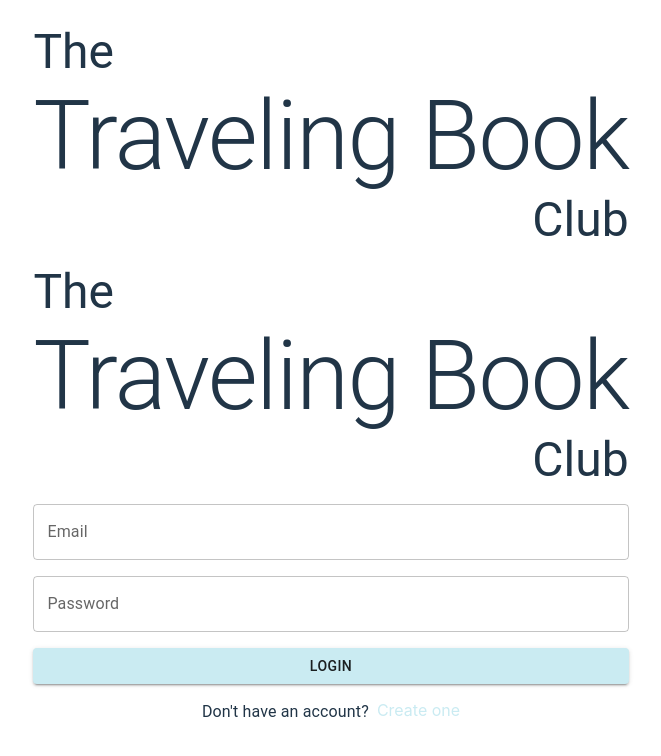
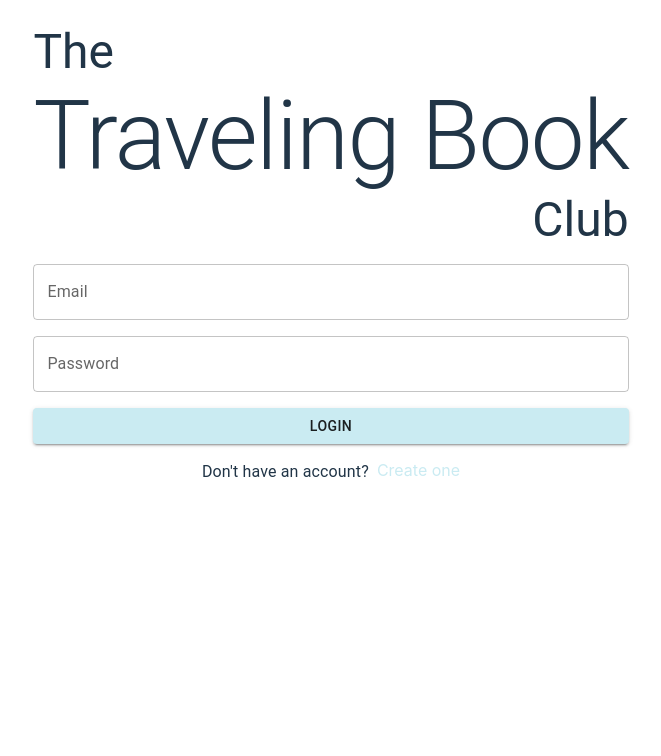
Before and after one commit to boldlygolearn/travelingBookClub, a React (Vite) app in the folder web-ui/: page / in a window 1280 px wide. Shown: the top 756 px of the page, without its empty margins (309-970 px from the left). Built offline with nearby package versions, Linux system fonts and the light colour scheme; the HTML template or start-up script is replaced by a standard one.

Commit message:
refactor: update component to use authenticateLayout (TBC-29)

```diff
--- a/web-ui/src/modules/login/login.tsx
+++ b/web-ui/src/modules/login/login.tsx
@@ -35,21 +35,9 @@ const Login = () => {
   }
 
   return (
-    <Stack>
-      <Stack mb={2}>
-        <Typography
-          variant="h3"
-          component="h1"
-          sx={{ alignSelf: "flex-start" }}
-        >
-          The
-        </Typography>
-        <Typography variant="h1">Traveling Book</Typography>
-        <Typography variant="h3" component="h1" sx={{ alignSelf: "flex-end" }}>
-          Club
-        </Typography>
-      </Stack>
+    <Stack spacing={2}>
       <form onSubmit={handleSubmit(onSubmit)} noValidate autoComplete="off">
+        <Stack spacing={2}>
           <Controller
             name="email"
             control={control}
@@ -62,7 +50,6 @@ const Login = () => {
                 error={!!errors.email}
                 helperText={errors.email?.message}
                 fullWidth
-              sx={{ mb: 2 }}
               />
             )}
           />
@@ -79,13 +66,13 @@ const Login = () => {
                 error={!!errors.password}
                 helperText={errors.password?.message}
                 fullWidth
-              sx={{ mb: 2 }}
               />
             )}
           />
-        <Button type="submit" variant="contained" fullWidth sx={{ mb: 2 }}>
+          <Button type="submit" variant="contained" fullWidth>
             Login
           </Button>
+        </Stack>
       </form>
       <Stack direction="row" justifyContent="center">
         <Typography>Don't have an account?</Typography>
```
Lines whose indentation alone changed are shown as unchanged.
